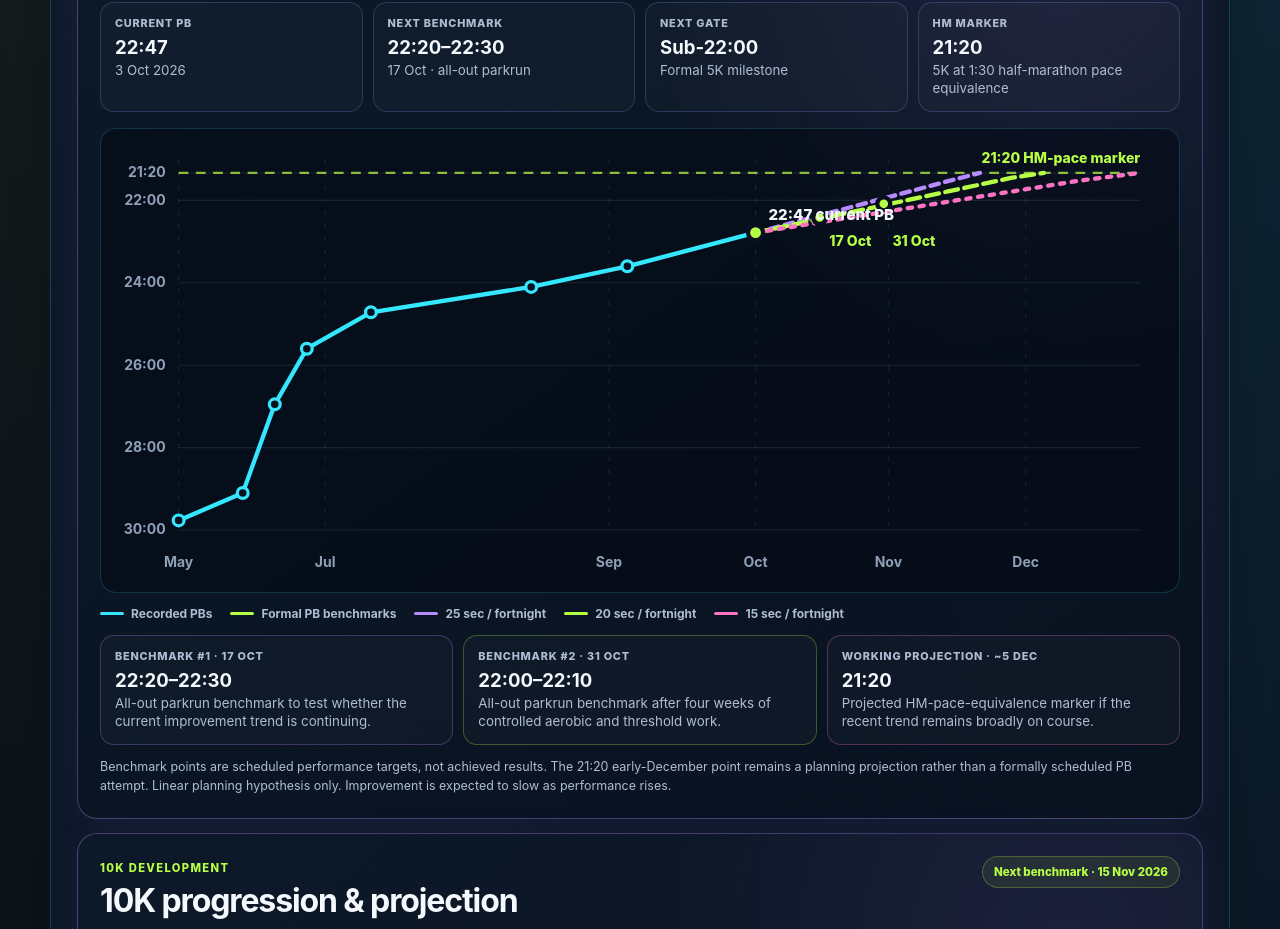
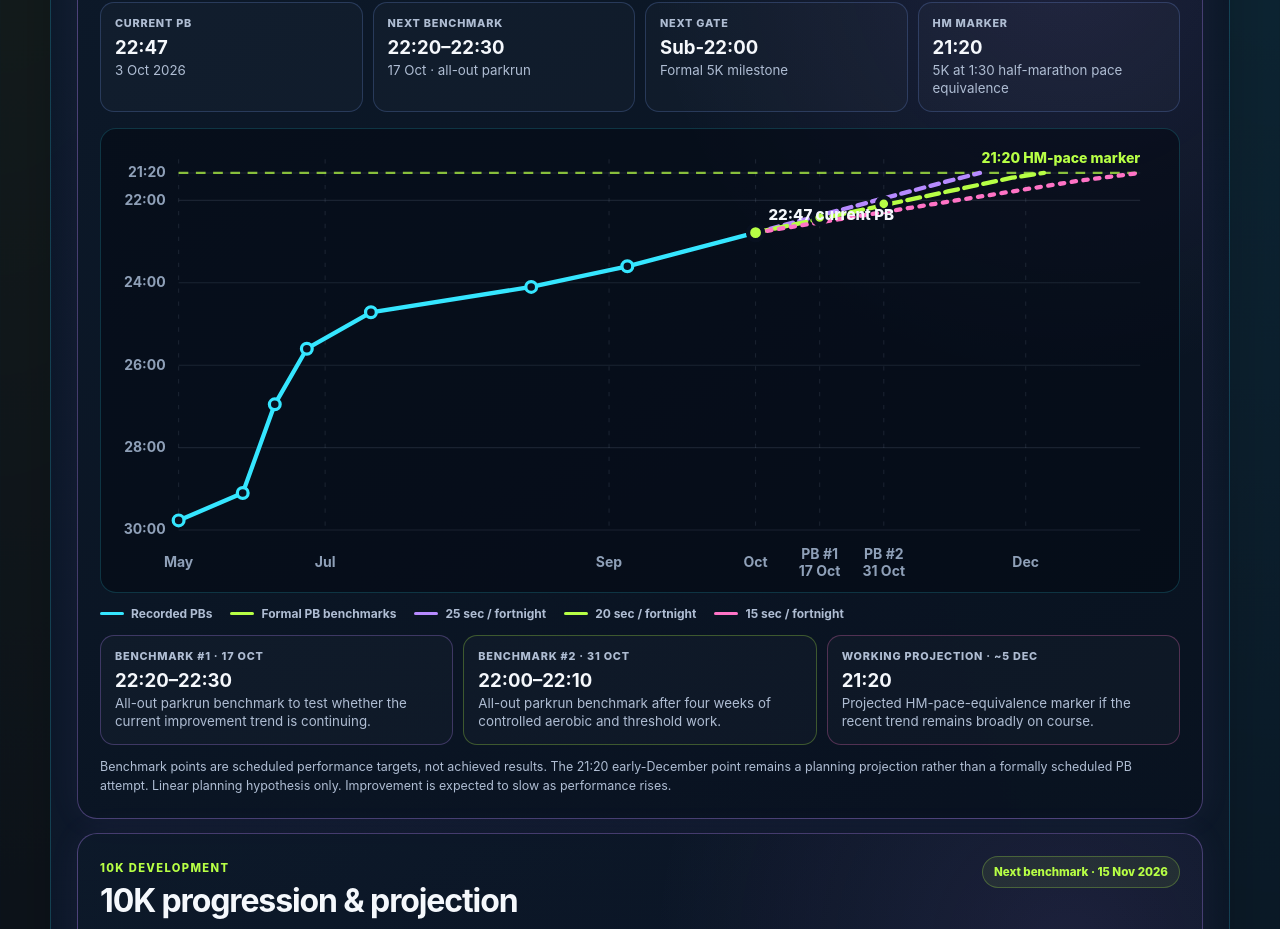
Before and after one commit to MrE84/Paul-Running-v1, a Next.js app: page /athlete-profile in a window 1280 px wide. Shown: the part 1000-1929 px from the top of the page. Built offline with nearby package versions, Linux system fonts and the light colour scheme.

Commit message:
Move 5K benchmark dates to chart x-axis

```diff
--- a/app/athlete-profile/progression-chart.tsx
+++ b/app/athlete-profile/progression-chart.tsx
@@ -35,7 +35,6 @@ const xTicks = [
   ["2026-07-01", "Jul"],
   ["2026-09-01", "Sep"],
   ["2026-10-03", "Oct"],
-  ["2026-11-01", "Nov"],
   ["2026-12-01", "Dec"],
 ] as const;
 
@@ -43,6 +42,7 @@ const FIVE_K_BENCHMARKS = [
   {
     date: "2026-10-17",
     label: "Benchmark #1",
+    axisLabel: "PB #1",
     shortDate: "17 Oct",
     target: "22:20–22:30",
     seconds: 1345,
@@ -51,6 +51,7 @@ const FIVE_K_BENCHMARKS = [
   {
     date: "2026-10-31",
     label: "Benchmark #2",
+    axisLabel: "PB #2",
     shortDate: "31 Oct",
     target: "22:00–22:10",
     seconds: 1325,
@@ -102,6 +103,16 @@ export function ProgressionChart() {
             </g>
           ))}
 
+          {FIVE_K_BENCHMARKS.map((benchmark) => (
+            <g key={`axis-${benchmark.date}`}>
+              <line className={styles.gridLineVertical} x1={xFor(benchmark.date)} x2={xFor(benchmark.date)} y1={MARGIN.top} y2={HEIGHT - MARGIN.bottom} />
+              <text className={styles.axisText} x={xFor(benchmark.date)} y={HEIGHT - 31} textAnchor="middle">
+                <tspan x={xFor(benchmark.date)}>{benchmark.axisLabel}</tspan>
+                <tspan x={xFor(benchmark.date)} dy="16">{benchmark.shortDate}</tspan>
+              </text>
+            </g>
+          ))}
+
           <line className={styles.targetLine} x1={MARGIN.left} x2={WIDTH - MARGIN.right} y1={targetY} y2={targetY} />
           <text className={styles.targetLabel} x={WIDTH - MARGIN.right} y={targetY - 9} textAnchor="end">21:20 HM-pace marker</text>
 
@@ -121,16 +132,9 @@ export function ProgressionChart() {
             />
           ))}
 
-          {FIVE_K_BENCHMARKS.map((benchmark, index) => (
+          {FIVE_K_BENCHMARKS.map((benchmark) => (
             <g key={benchmark.date}>
               <circle className={styles.currentPoint} cx={xFor(benchmark.date)} cy={yFor(benchmark.seconds)} r="6" />
-              <text
-                className={styles.targetLabel}
-                x={xFor(benchmark.date) + (index === 0 ? 9 : 8)}
-                y={yFor(benchmark.seconds) + (index === 0 ? 26 : 39)}
-              >
-                {benchmark.shortDate}
-              </text>
               <title>{benchmark.label} · {benchmark.shortDate}: target {benchmark.target}</title>
             </g>
           ))}
```
